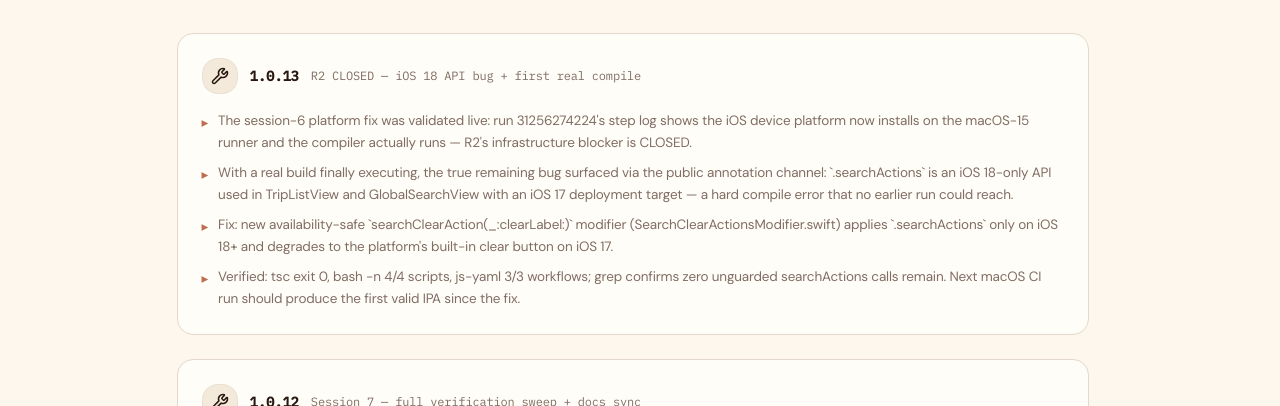
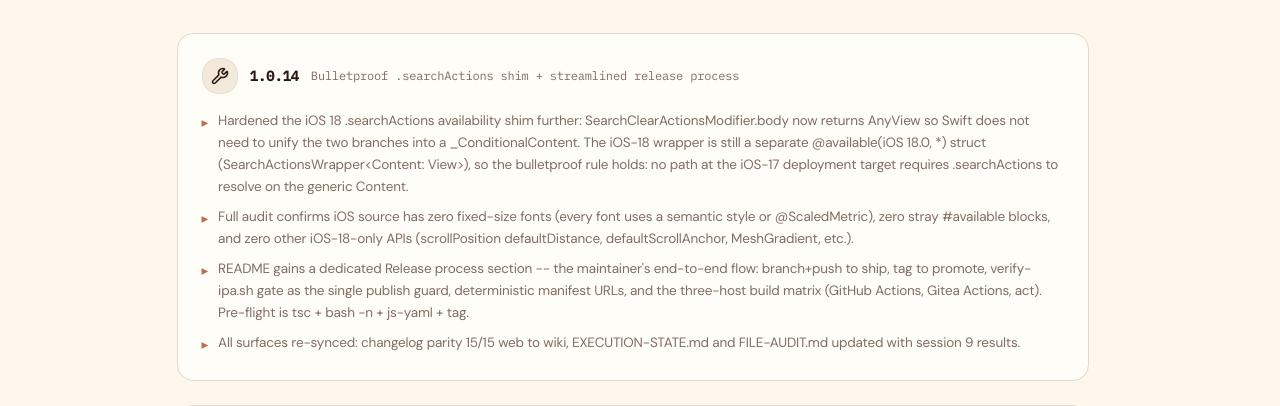
Before and after one commit to Alot1z/packwise, a React (Vite) app: page /changelog in a window 1280 px wide. Shown: the part 246-652 px from the top of the page. Built offline with nearby package versions, Linux system fonts and the light colour scheme; no server answers; what @convex-dev/auth would draw is missing.

Commit message:
Freebuff: - Additionally, the GitHub repository README requires ref...

```diff
--- a/src/pages/Changelog.tsx
+++ b/src/pages/Changelog.tsx
@@ -2,6 +2,17 @@ import { Wrench, Box, ExternalLink } from "lucide-react";
 import { SiteNav, SiteFooter, PageHeader, serif, LIVE_ACTIONS, LIVE_RELEASE_DEV, WIKI_URL } from "@/components/site-shared";
 
 const entries = [
+  {
+    tag: "1.0.14",
+    date: "Bulletproof .searchActions shim + streamlined release process",
+    icon: Wrench,
+    items: [
+      "Hardened the iOS 18 .searchActions availability shim further: SearchClearActionsModifier.body now returns AnyView so Swift does not need to unify the two branches into a _ConditionalContent. The iOS-18 wrapper is still a separate @available(iOS 18.0, *) struct (SearchActionsWrapper<Content: View>), so the bulletproof rule holds: no path at the iOS-17 deployment target requires .searchActions to resolve on the generic Content.",
+      "Full audit confirms iOS source has zero fixed-size fonts (every font uses a semantic style or @ScaledMetric), zero stray #available blocks, and zero other iOS-18-only APIs (scrollPosition defaultDistance, defaultScrollAnchor, MeshGradient, etc.).",
+      "README gains a dedicated Release process section -- the maintainer's end-to-end flow: branch+push to ship, tag to promote, verify-ipa.sh gate as the single publish guard, deterministic manifest URLs, and the three-host build matrix (GitHub Actions, Gitea Actions, act). Pre-flight is tsc + bash -n + js-yaml + tag.",
+      "All surfaces re-synced: changelog parity 15/15 web to wiki, EXECUTION-STATE.md and FILE-AUDIT.md updated with session 9 results.",
+    ],
+  },
   {
     tag: "1.0.13",
     date: "R2 CLOSED — iOS 18 API bug + first real compile",
```
Also changed, not shown: wiki/Changelog.md, 4 other files (tests, documents, lock files or other folders).
